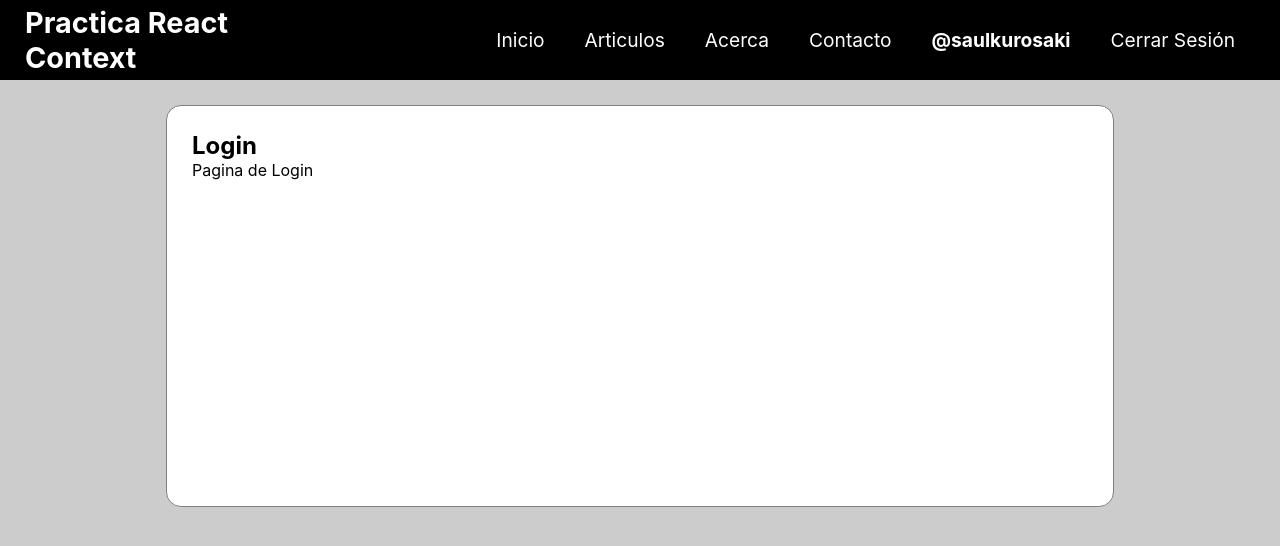
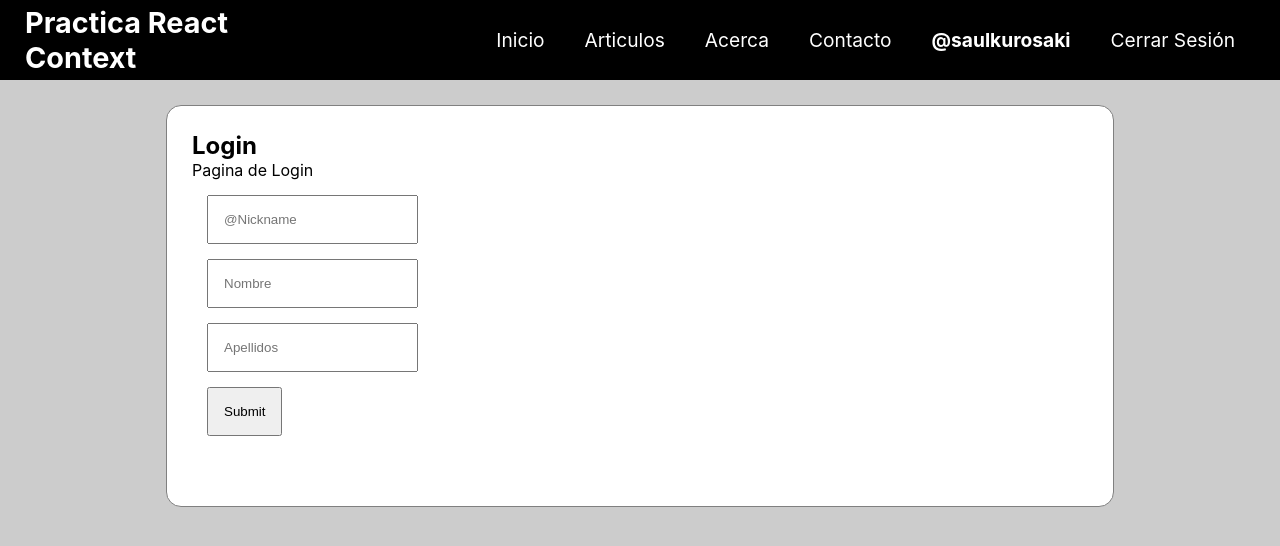
Before and after one commit to saulkurosaki/Practice-ContextApi-Login, a React (Create React App) app: page /login in a window 1280 px wide. Shown: the top 546 px of the page. Built offline with nearby package versions, Linux system fonts and the light colour scheme.

Commit message:
Login and Logout logic refactor

```diff
--- a/src/App.css
+++ b/src/App.css
@@ -42,3 +42,9 @@ body {
   margin: 25px auto;
   padding: 25px;
 }
+
+.login input {
+  display: block;
+  margin: 15px;
+  padding: 15px;
+}
--- a/src/App.js
+++ b/src/App.js
@@ -10,12 +10,6 @@ function App() {
     nombre: 'Saul',
     apellidos: 'Paredes Fano'
   });
-
-  const curso = {
-    id: 1,
-    titulo: "Master en TypeScript",
-    descripción: "Muchas horas de contenido",
-  };
 
   return (
     <div className="App">
--- a/src/components/Login.js
+++ b/src/components/Login.js
@@ -1,10 +1,36 @@
-import React from 'react'
+import React, { useContext } from 'react';
+import { PruebaContext } from '../context/PruebaContext';
 
 export const Login = () => {
+
+  const {usuario, setUsuario} = useContext(PruebaContext);
+
+  const guardarDatos = (e) => {
+    e.preventDefault();
+
+    let usuario_identificado = {
+      nick: e.target.nick.value,
+      nombre: e.target.nombre.value,
+      apellidos: e.target.apellidos.value,
+    };
+
+    setUsuario(usuario_identificado);
+  };
+
   return (
     <div>
       <h1>Login</h1>
       <p>Pagina de Login</p>
+
+      <form className='login' onSubmit={guardarDatos}>
+
+        <input type='text' name='nick' placeholder='@Nickname'/>
+        <input type='text' name='nombre' placeholder='Nombre'/>
+        <input type='text' name='apellidos' placeholder='Apellidos'/>
+
+        <input type='submit'/>
+
+      </form>
     </div>
   )
 }
--- a/src/router/AppRouter.js
+++ b/src/router/AppRouter.js
@@ -35,23 +35,27 @@ export const AppRouter = () => {
           <li>
             <NavLink to='/contacto'>Contacto</NavLink>
           </li>
-          <li>
-            {usuario.nick !== null ? (
-              <>
+
+          {usuario.nick !== null ? (
+            <>
+              <li>
                 <NavLink to='/'><strong>{usuario.nick}</strong></NavLink>
+              </li>
+
+              <li>
                 <a href='#' onClick={e => {
                   e.preventDefault();
-                  setUsuario({
-                    nick: null,
-                    nombre: '-Aquí va el nombre-',
-                    apellidos: '-Aquí va el apellido-'
-                  });
+                  setUsuario({});
                 }}>Cerrar Sesión</a>
-              </>
-            ):(
+              </li>
+
+            </>
+          ):(
+            <li>
               <NavLink to='/login'>Login</NavLink>
-            )}
-          </li>
+            </li>
+          )}
+
         </ul>
       </nav>
     </header>
```
